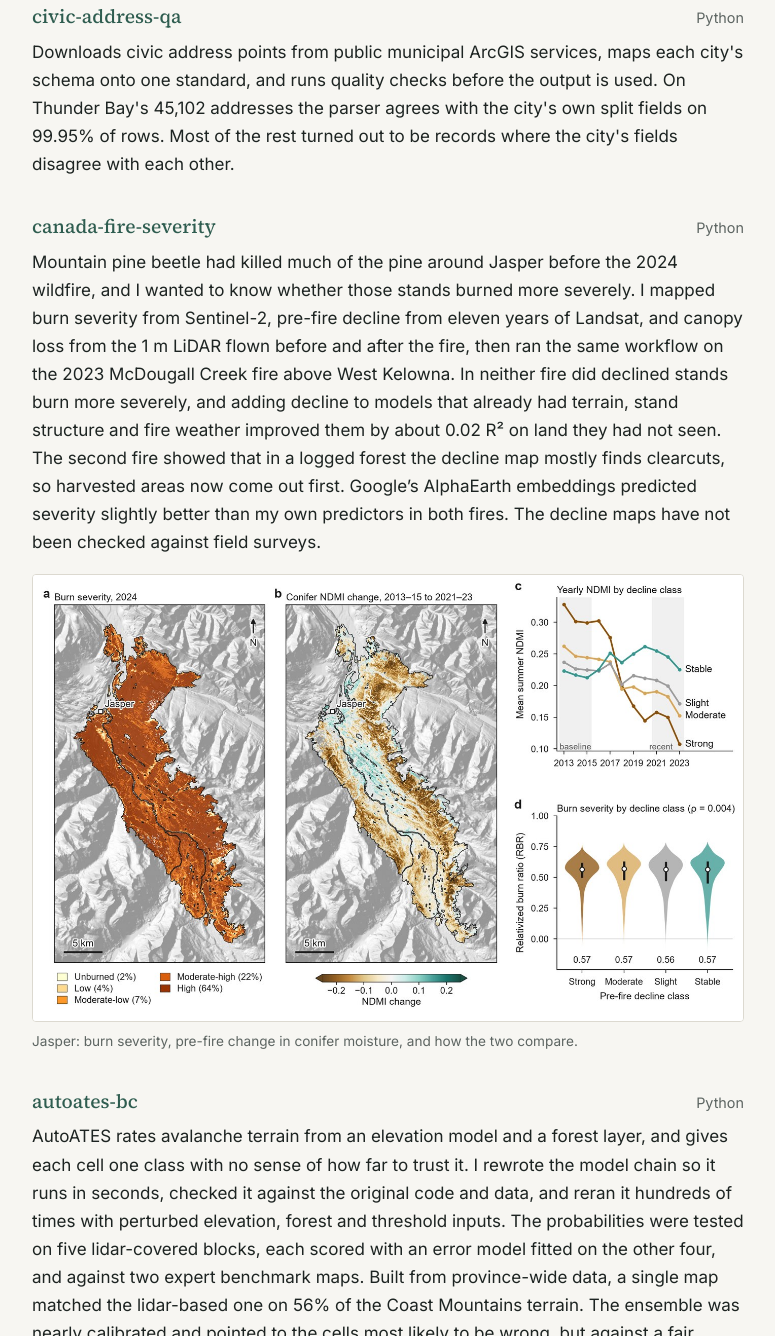
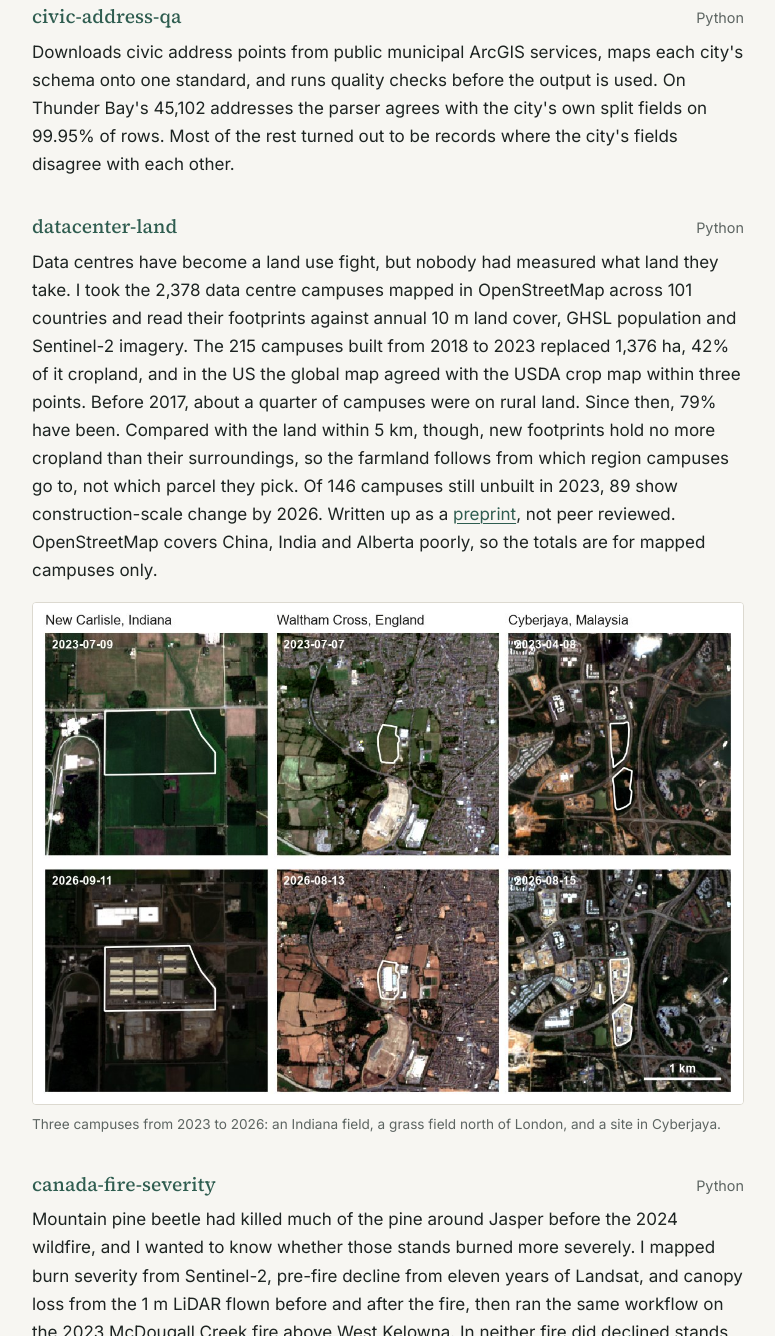
Before and after one commit to YaniceZ/YaniceZ.github.io, a plain HTML site: page index.html in a window 1280 px wide. Shown: the part 1181-2517 px from the top of the page, without its empty margins (252-1027 px from the left). Drawn offline with Linux system fonts and the light colour scheme.

Commit message:
Add datacenter-land to projects

```diff
--- a/index.html
+++ b/index.html
@@ -61,6 +61,18 @@
           <span class="when">Python</span>
         </div>
         <p>Downloads civic address points from public municipal ArcGIS services, maps each city's schema onto one standard, and runs quality checks before the output is used. On Thunder Bay's 45,102 addresses the parser agrees with the city's own split fields on 99.95% of rows. Most of the rest turned out to be records where the city's fields disagree with each other.</p>
+      </article>
+
+      <article class="entry">
+        <div class="entry-head">
+          <h3><a href="https://github.com/YaniceZ/datacenter-land">datacenter-land</a></h3>
+          <span class="when">Python</span>
+        </div>
+        <p>Data centres have become a land use fight, but nobody had measured what land they take. I took the 2,378 data centre campuses mapped in OpenStreetMap across 101 countries and read their footprints against annual 10 m land cover, GHSL population and Sentinel-2 imagery. The 215 campuses built from 2018 to 2023 replaced 1,376 ha, 42% of it cropland, and in the US the global map agreed with the USDA crop map within three points. Before 2017, about a quarter of campuses were on rural land. Since then, 79% have been. Compared with the land within 5 km, though, new footprints hold no more cropland than their surroundings, so the farmland follows from which region campuses go to, not which parcel they pick. Of 146 campuses still unbuilt in 2023, 89 show construction-scale change by 2026. Written up as a <a href="https://github.com/YaniceZ/datacenter-land/blob/main/paper/manuscript.md">preprint</a>, not peer reviewed. OpenStreetMap covers China, India and Alberta poorly, so the totals are for mapped campuses only.</p>
+        <figure>
+          <img src="images/datacenter-land.jpg" alt="Six Sentinel-2 images: three data centre sites in Indiana, England and Malaysia, each shown in 2023 before construction and in 2026 after, with the campus outline in white" width="1156" height="816" loading="lazy">
+          <figcaption>Three campuses from 2023 to 2026: an Indiana field, a grass field north of London, and a site in Cyberjaya.</figcaption>
+        </figure>
       </article>
 
       <article class="entry">
```
Also changed, not shown: images/datacenter-land.jpg (added).
